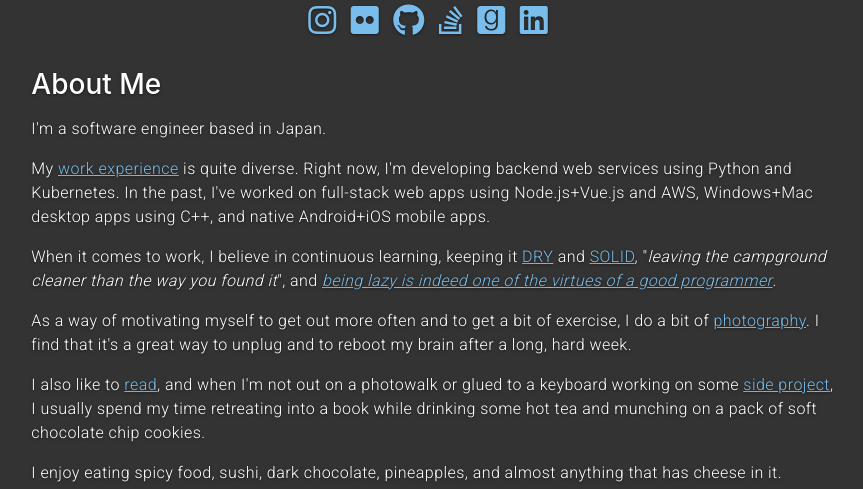
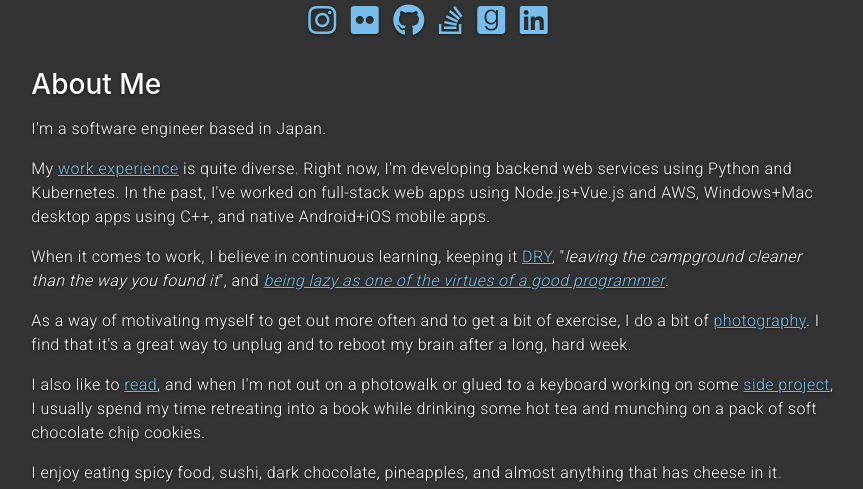
Before and after one commit to ginomempin/aboutme, a Flask app: page / in a window 1280 px wide. Shown: the part 201-690 px from the top of the page, without its empty margins (207-1070 px from the left). Run offline with Flask 2, Linux system fonts and the light colour scheme; some libraries are stand-ins or nearby versions.

Commit message:
description: Fix grammar

```diff
--- a/templates/content/about_me_description.html
+++ b/templates/content/about_me_description.html
@@ -15,15 +15,11 @@
     keeping it
     <a
       href="https://en.wikipedia.org/wiki/Don%27t_repeat_yourself"
-      target="_blank">DRY</a>
-    and
-    <a
-      href="https://en.wikipedia.org/wiki/SOLID"
-      target="_blank">SOLID</a>,
+      target="_blank">DRY</a>,
     "<i>leaving the campground cleaner than the way you found it</i>", and
     <a
       href="http://wiki.c2.com/?LazinessImpatienceHubris"
-      target="_blank"><i>being lazy is indeed one of the virtues of a good programmer</i></a>.
+      target="_blank"><i>being lazy as one of the virtues of a good programmer</i></a>.
 </p>
 <p>
     As a way of motivating myself to get out more often and to get a bit of
```
